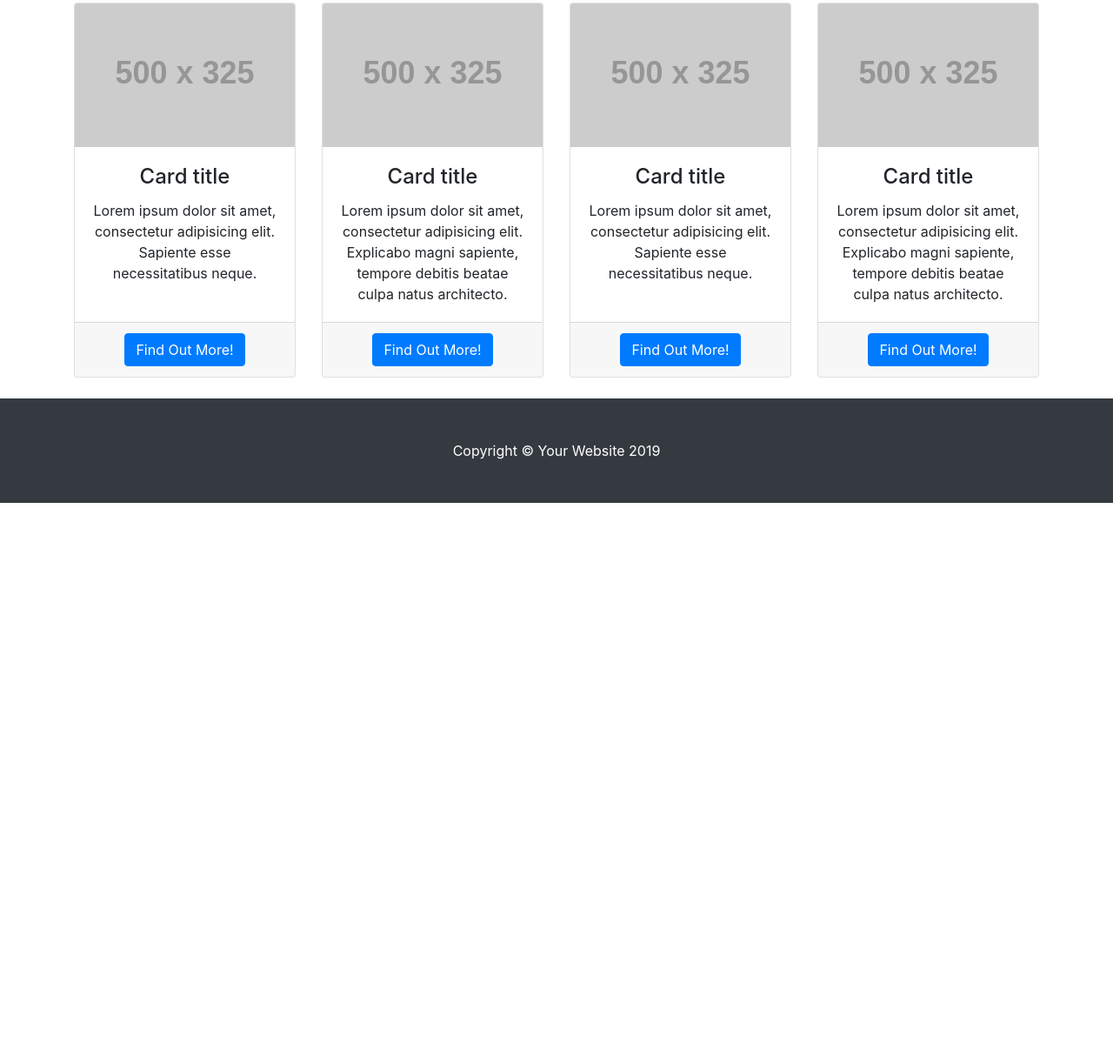
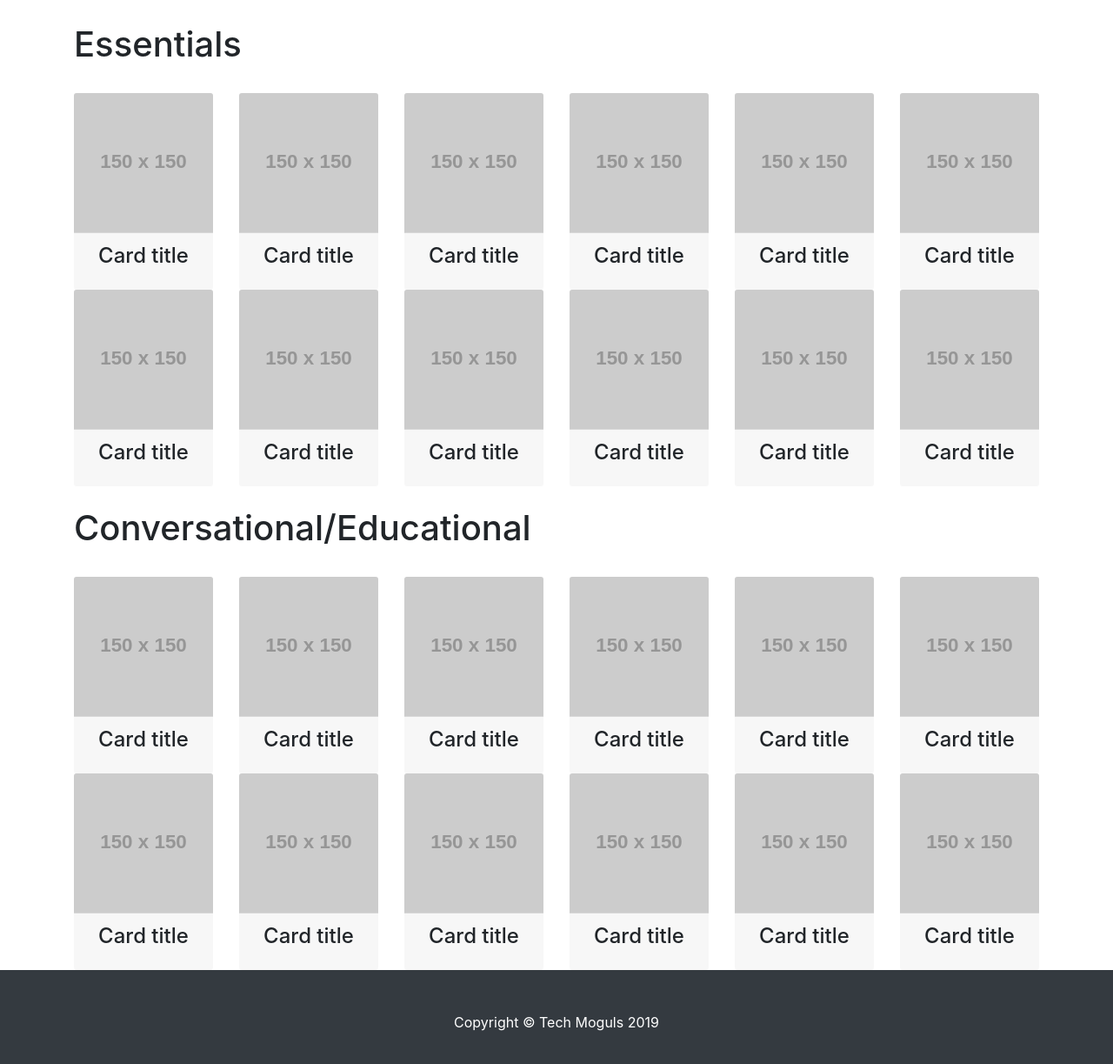
Before and after one commit to Tech-Moguls/Wittgenstein, a website: page index.html in a window 1280 px wide. Shown: the part 447-1670 px from the top of the page at 87% size. Before the commit the page ends 1025 px from the top, so only its background shows below. Drawn offline with nearby package versions, Linux system fonts and the light colour scheme; placeholder pictures from the web are drawn by us.

Commit message:
setup inital website

```diff
--- a/index.html
+++ b/index.html
@@ -8,13 +8,44 @@
   <meta name="description" content="">
   <meta name="author" content="">
 
-  <title>Heroic Features - Start Bootstrap Template</title>
+  <title>Wittgenstein</title>
 
   <!-- Bootstrap core CSS -->
   <link href="vendor/bootstrap/css/bootstrap.min.css" rel="stylesheet">
 
   <!-- Custom styles for this template -->
   <link href="css/heroic-features.css" rel="stylesheet">
+
+
+<script src="https://ajax.googleapis.com/ajax/libs/jquery/3.3.1/jquery.min.js"></script>
+<script>
+$(document).ready(function(){
+  // Add smooth scrolling to all links
+  $("a").on('click', function(event) {
+
+    // Make sure this.hash has a value before overriding default behavior
+    if (this.hash !== "") {
+      // Prevent default anchor click behavior
+      event.preventDefault();
+
+      // Store hash
+      var hash = this.hash;
+
+      // Using jQuery's animate() method to add smooth page scroll
+      // The optional number (800) specifies the number of milliseconds it takes to scroll to the specified area
+      $('html, body').animate({
+        scrollTop: $(hash).offset().top
+      }, 800, function(){
+
+        // Add hash (#) to URL when done scrolling (default click behavior)
+        window.location.hash = hash;
+      });
+    } // End if
+  });
+});
+</script>
+
+
 
 </head>
 
@@ -23,7 +54,7 @@
   <!-- Navigation -->
   <nav class="navbar navbar-expand-lg navbar-dark bg-dark fixed-top">
     <div class="container">
-      <a class="navbar-brand" href="#">Start Bootstrap</a>
+      <a class="navbar-brand" href="#">Wittgenstein</a>
       <button class="navbar-toggler" type="button" data-toggle="collapse" data-target="#navbarResponsive" aria-controls="navbarResponsive" aria-expanded="false" aria-label="Toggle navigation">
         <span class="navbar-toggler-icon"></span>
       </button>
@@ -38,7 +69,7 @@
             <a class="nav-link" href="#">About</a>
           </li>
           <li class="nav-item">
-            <a class="nav-link" href="#">Services</a>
+            <a class="nav-link" href="#">Teacher Service</a>
           </li>
           <li class="nav-item">
             <a class="nav-link" href="#">Contact</a>
@@ -53,66 +84,171 @@
 
     <!-- Jumbotron Header -->
     <header class="jumbotron my-4">
-      <h1 class="display-3">A Warm Welcome!</h1>
+      <h1 class="display-3">Wittgenstein</h1>
       <p class="lead">Lorem ipsum dolor sit amet, consectetur adipisicing elit. Ipsa, ipsam, eligendi, in quo sunt possimus non incidunt odit vero aliquid similique quaerat nam nobis illo aspernatur vitae fugiat numquam repellat.</p>
-      <a href="#" class="btn btn-primary btn-lg">Call to action!</a>
+      <a class="btn btn-primary btn-lg" href="#Main-Content">Lets get Started!</a>
     </header>
 
     <!-- Page Features -->
-    <div class="row text-center">
-
-      <div class="col-lg-3 col-md-6 mb-4">
-        <div class="card h-100">
-          <img class="card-img-top" src="http://placehold.it/500x325" alt="">
-          <div class="card-body">
+    <div id="Main-Content">
+    <br>
+    <h1 class="display-5">Essentials</h1>
+    <br>
+        <div class="row text-center">
+        <div class="col-md-2">
+            <img class="card-img-top" src="http://placehold.it/150x150" alt="">
+         <div class="card-footer">
             <h4 class="card-title">Card title</h4>
-            <p class="card-text">Lorem ipsum dolor sit amet, consectetur adipisicing elit. Sapiente esse necessitatibus neque.</p>
-          </div>
-          <div class="card-footer">
-            <a href="#" class="btn btn-primary">Find Out More!</a>
           </div>
         </div>
-      </div>
-
-      <div class="col-lg-3 col-md-6 mb-4">
-        <div class="card h-100">
-          <img class="card-img-top" src="http://placehold.it/500x325" alt="">
-          <div class="card-body">
+        <div class="col-md-2">
+            <img class="card-img-top" src="http://placehold.it/150x150" alt="">
+         <div class="card-footer">
             <h4 class="card-title">Card title</h4>
-            <p class="card-text">Lorem ipsum dolor sit amet, consectetur adipisicing elit. Explicabo magni sapiente, tempore debitis beatae culpa natus architecto.</p>
-          </div>
-          <div class="card-footer">
-            <a href="#" class="btn btn-primary">Find Out More!</a>
           </div>
         </div>
-      </div>
-
-      <div class="col-lg-3 col-md-6 mb-4">
-        <div class="card h-100">
-          <img class="card-img-top" src="http://placehold.it/500x325" alt="">
-          <div class="card-body">
+      <div class="col-md-2">
+            <img class="card-img-top" src="http://placehold.it/150x150" alt="">
+         <div class="card-footer">
             <h4 class="card-title">Card title</h4>
-            <p class="card-text">Lorem ipsum dolor sit amet, consectetur adipisicing elit. Sapiente esse necessitatibus neque.</p>
-          </div>
-          <div class="card-footer">
-            <a href="#" class="btn btn-primary">Find Out More!</a>
           </div>
         </div>
-      </div>
 
-      <div class="col-lg-3 col-md-6 mb-4">
-        <div class="card h-100">
-          <img class="card-img-top" src="http://placehold.it/500x325" alt="">
-          <div class="card-body">
+      <div class="col-md-2">
+            <img class="card-img-top" src="http://placehold.it/150x150" alt="">
+         <div class="card-footer">
             <h4 class="card-title">Card title</h4>
-            <p class="card-text">Lorem ipsum dolor sit amet, consectetur adipisicing elit. Explicabo magni sapiente, tempore debitis beatae culpa natus architecto.</p>
-          </div>
-          <div class="card-footer">
-            <a href="#" class="btn btn-primary">Find Out More!</a>
           </div>
         </div>
-      </div>
 
+        <div class="col-md-2">
+            <img class="card-img-top" src="http://placehold.it/150x150" alt="">
+         <div class="card-footer">
+            <h4 class="card-title">Card title</h4>
+          </div>
+        </div>
+
+        <div class="col-md-2">
+            <img class="card-img-top" src="http://placehold.it/150x150" alt="">
+         <div class="card-footer">
+            <h4 class="card-title">Card title</h4>
+          </div>
+        </div>
+        <div class="col-md-2">
+            <img class="card-img-top" src="http://placehold.it/150x150" alt="">
+         <div class="card-footer">
+            <h4 class="card-title">Card title</h4>
+          </div>
+        </div>
+        <div class="col-md-2">
+            <img class="card-img-top" src="http://placehold.it/150x150" alt="">
+         <div class="card-footer">
+            <h4 class="card-title">Card title</h4>
+          </div>
+        </div>
+        <div class="col-md-2">
+            <img class="card-img-top" src="http://placehold.it/150x150" alt="">
+         <div class="card-footer">
+            <h4 class="card-title">Card title</h4>
+          </div>
+        </div>
+        <div class="col-md-2">
+            <img class="card-img-top" src="http://placehold.it/150x150" alt="">
+         <div class="card-footer">
+            <h4 class="card-title">Card title</h4>
+          </div>
+        </div>
+        <div class="col-md-2">
+            <img class="card-img-top" src="http://placehold.it/150x150" alt="">
+         <div class="card-footer">
+            <h4 class="card-title">Card title</h4>
+          </div>
+        </div>
+        <div class="col-md-2">
+            <img class="card-img-top" src="http://placehold.it/150x150" alt="">
+         <div class="card-footer">
+            <h4 class="card-title">Card title</h4>
+          </div>
+        </div>
+    </div>
+<br>
+<h1 class="display-5">Conversational/Educational</h1>
+<br>
+    <div class="row text-center">
+        <div class="col-md-2">
+            <img class="card-img-top" src="http://placehold.it/150x150" alt="">
+         <div class="card-footer">
+            <h4 class="card-title">Card title</h4>
+          </div>
+        </div>
+        <div class="col-md-2">
+            <img class="card-img-top" src="http://placehold.it/150x150" alt="">
+         <div class="card-footer">
+            <h4 class="card-title">Card title</h4>
+          </div>
+        </div>
+        <div class="col-md-2">
+            <img class="card-img-top" src="http://placehold.it/150x150" alt="">
+         <div class="card-footer">
+            <h4 class="card-title">Card title</h4>
+          </div>
+        </div>
+        <div class="col-md-2">
+            <img class="card-img-top" src="http://placehold.it/150x150" alt="">
+         <div class="card-footer">
+            <h4 class="card-title">Card title</h4>
+          </div>
+        </div>
+        <div class="col-md-2">
+            <img class="card-img-top" src="http://placehold.it/150x150" alt="">
+         <div class="card-footer">
+            <h4 class="card-title">Card title</h4>
+          </div>
+        </div>
+
+        <div class="col-md-2">
+            <img class="card-img-top" src="http://placehold.it/150x150" alt="">
+         <div class="card-footer">
+            <h4 class="card-title">Card title</h4>
+          </div>
+        </div>
+        <div class="col-md-2">
+            <img class="card-img-top" src="http://placehold.it/150x150" alt="">
+         <div class="card-footer">
+            <h4 class="card-title">Card title</h4>
+          </div>
+        </div>
+        <div class="col-md-2">
+            <img class="card-img-top" src="http://placehold.it/150x150" alt="">
+         <div class="card-footer">
+            <h4 class="card-title">Card title</h4>
+          </div>
+        </div>
+        <div class="col-md-2">
+            <img class="card-img-top" src="http://placehold.it/150x150" alt="">
+         <div class="card-footer">
+            <h4 class="card-title">Card title</h4>
+          </div>
+        </div>
+        <div class="col-md-2">
+            <img class="card-img-top" src="http://placehold.it/150x150" alt="">
+         <div class="card-footer">
+            <h4 class="card-title">Card title</h4>
+          </div>
+        </div>
+        <div class="col-md-2">
+            <img class="card-img-top" src="http://placehold.it/150x150" alt="">
+         <div class="card-footer">
+            <h4 class="card-title">Card title</h4>
+          </div>
+        </div>
+        <div class="col-md-2">
+            <img class="card-img-top" src="http://placehold.it/150x150" alt="">
+         <div class="card-footer">
+            <h4 class="card-title">Card title</h4>
+          </div>
+        </div>
+        </div>
     </div>
     <!-- /.row -->
 
@@ -122,7 +258,7 @@
   <!-- Footer -->
   <footer class="py-5 bg-dark">
     <div class="container">
-      <p class="m-0 text-center text-white">Copyright &copy; Your Website 2019</p>
+      <p class="m-0 text-center text-white">Copyright &copy; Tech Moguls 2019</p>
     </div>
     <!-- /.container -->
   </footer>
```
